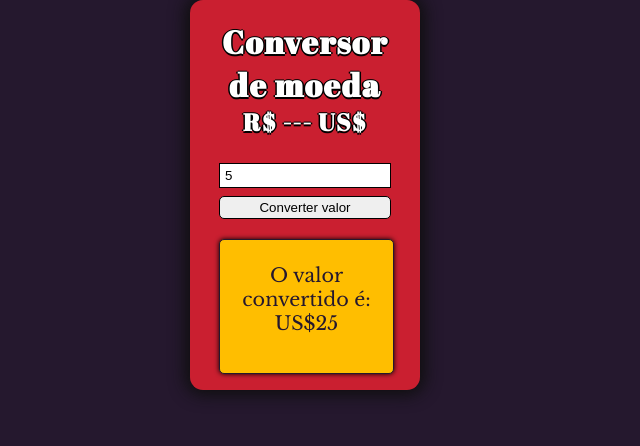
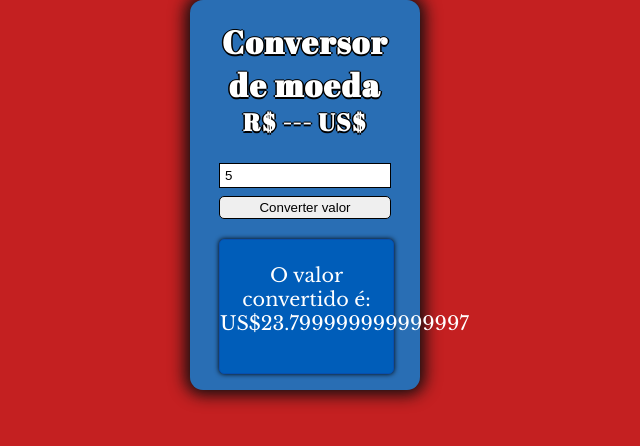
Before and after one commit to thiagO031/Conversor-Dinheiro, a plain HTML site: page index.html in a window 1280 px wide. Both pictures are taken after typing "5" into the empty fields and a click on the button "Converter valor". Shown: the whole page, without its empty margins (335-975 px from the left). Drawn offline with nearby package versions, Linux system fonts and the light colour scheme.

Commit message:
javascript atualizado

```diff
--- a/index.html
+++ b/index.html
@@ -9,9 +9,9 @@
     <link rel="stylesheet" href="style.css">
 </head>
 
-<body>
+<body id="corpo">
 
-    <main>
+    <main id="principal">
         <div class="container">
             <!-- <img src="./img/tezos-VhWoA_flio8-unsplash.jpg" alt=""> -->
             <div class="conteudo-1">
--- a/script.js
+++ b/script.js
@@ -1,12 +1,20 @@
 function converter(){
+   let corp = document.getElementById('corpo')
+   let m = document.getElementById('principal')
+
     let b_number = Number(document.getElementById('btn-number').value);
     let r = document.getElementById('res')
 
-    let conv = Number(b_number * 5)
+    let conv = Number(b_number * 4.76)
 
     let desc = "O valor convertido é: " + "US$" + conv
     // let desc = "R$ " + b_number + "  ->>  US$ " + conv
 
     r.innerHTML = desc
 
+    // r.style.backgroundColor = 'white'
+    r.style.backgroundColor = '#005db9'
+    corp.style.backgroundColor = '#c42021'
+    m.style.backgroundColor = '#296eb4'
+
 }
--- a/style.css
+++ b/style.css
@@ -9,7 +9,7 @@
 body{
     display: flex;
     justify-content: center;
-    background-color: #25182E;
+    background-color: #064faf;
 }
 
 main{
@@ -20,7 +20,7 @@ main{
 
     text-align: center;
 
-    background-color: #CA1F30;
+    background-color: #178617;
     color: white;
     border-radius: 13px;
     /* border: 1px solid #FFBE00; */
@@ -69,16 +69,22 @@ main img{
 
 #res{
     background-color: #ffbe00;
-    color: #25182E;
+    color: white;
     font-size: larger;
     font-weight: 500;
     border-radius: 5px;
     /* border: 1px solid black; */
     box-shadow: 0 0 0.3em black;
-    border: 1px solid #25182E;
+    border: 1px solid #064faf;
+    /* color: #005db9; */
 
     width: 175px;
     height: 135px;
     padding-top: 23px;
     position: absolute;
+
+
+    /* color: #4ca94c; verde*/
+    /* color: #f2dd54; amar*/
+    /* color: #1865ca; azul */
 }
```
